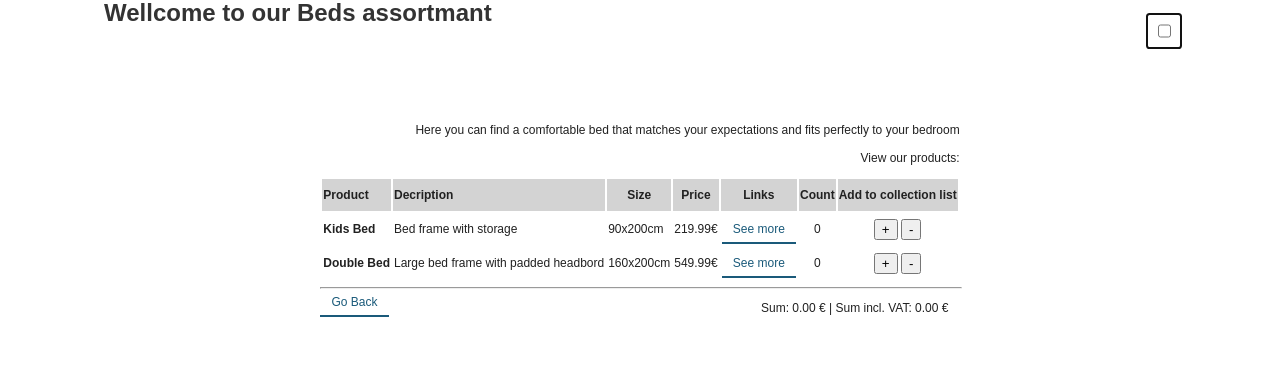
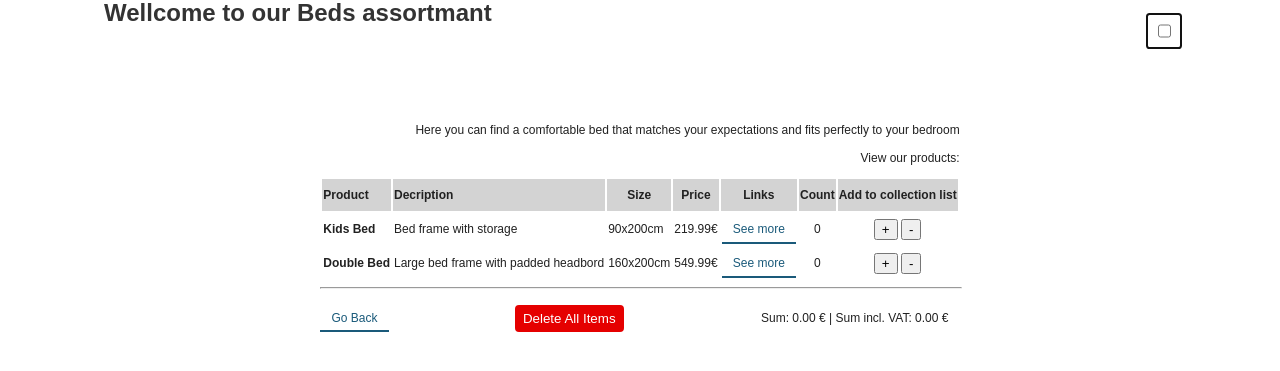
Before and after one commit to MartinLauff/Furnish-Corner, a PHP site: page /bedsList.html in a window 1280 px wide. Shown: the part 17-388 px from the top of the page. Run offline with PHP 8.4, Linux system fonts and the light colour scheme.

Commit message:
delete items

```diff
--- a/bedsList.html
+++ b/bedsList.html
@@ -68,7 +68,9 @@
         </table>
       </div>
       <hr />
+      <div class="links">
         <a href="bedroomList.html">Go Back</a>
+        <button onclick="deleteItems()" class="delete">Delete All Items</button>
         <div class="sum">
           <span>Sum: </span>
           <span id="sum">0.00</span>
@@ -78,6 +80,7 @@
           <span>€</span>
         </div>
       </div>
+    </div>
     <div id="collectionList" class="wrapper"></div>
     <script src="script.js"></script>
   </body>
--- a/couchesList.html
+++ b/couchesList.html
@@ -63,7 +63,9 @@
         </table>
       </div>
       <hr>
+      <div class="links">
         <a href="livingRoomList.html">Go Back</a>
+        <button onclick="deleteItems()" class="delete">Delete All Items</button>
         <div class="sum">
           <span>Sum: </span>
           <span id="sum">0.00</span>
@@ -73,6 +75,7 @@
           <span>€</span>
         </div>
       </div>
+    </div>
     <div id="collectionList" class="wrapper"></div>
     <script src="script.js"></script>
   </body>
--- a/devicesList.html
+++ b/devicesList.html
@@ -65,7 +65,9 @@
         </table>
       </div>
       <hr />
+      <div class="links">
         <a href="livingRoomList.html">Go Back</a>
+        <button onclick="deleteItems()" class="delete">Delete All Items</button>
         <div class="sum">
           <span>Sum: </span>
           <span id="sum">0.00</span>
@@ -75,6 +77,7 @@
           <span>€</span>
         </div>
       </div>
+    </div>
     <div id="collectionList" class="wrapper"></div>
     <script src="script.js"></script>
   </body>
--- a/mystyle.css
+++ b/mystyle.css
@@ -167,6 +167,15 @@ hr {
   display: inline;
   float: right;
 }
+.delete {
+  background-color: #e50000;
+  border: 2px solid #e50000;
+  border-radius: 4px;
+  color: #fff;
+}
+.delete:hover {
+  background-color: #d30505;
+}
 @media screen and (max-width: 45rem) {
   .index-grid {
     display: block;
--- a/script.js
+++ b/script.js
@@ -9,7 +9,7 @@ const wardrobeList = document.getElementById('wardrobeList');
 const bedsList = document.getElementById('bedsList');
 const devicesList = document.getElementById('devicesList');
 const collectionList = document.getElementById('collectionList');
-const tax = 1.19
+const tax = 1.19;
 
 function applySavedTheme() {
   const storedTheme = localStorage.getItem('theme');
@@ -79,6 +79,28 @@ function getTotalPrice(priceWOTax) {
   const element = document.getElementById('priceWTaxes');
   const priceWithTaxes = (tax * priceWOTax).toFixed(2);
   element.innerText = priceWithTaxes;
+}
+
+function deleteItems() {
+  const rows = document.querySelectorAll('.collectionItem');
+  if (Object.keys(rows).length !== 0 && rows.constructor !== Object) {
+    if (
+      confirm('Are you sure you want to delete all the collected items?') ===
+      true
+    ) {
+      let itemIds = [];
+
+      for (const element of rows) {
+        const id = element.getAttribute('id').split('-')[0];
+        itemIds.push(id);
+        element.remove();
+      }
+      itemIds = new Set(itemIds);
+      itemIds.forEach((id) => (document.getElementById(id).innerText = 0));
+      document.getElementById('sum').innerText = '0.00';
+      document.getElementById('priceWTaxes').innerText = '0.00';
+    }
+  }
 }
 
 if (loginForm) {
--- a/wardrobesList.html
+++ b/wardrobesList.html
@@ -75,13 +75,14 @@
       <hr />
       <div class="links">
         <a href="bedroomList.html">Go Back</a>
+        <button onclick="deleteItems()" class="delete">Delete All Items</button>
         <div class="sum">
           <span>Sum: </span>
           <span id="sum">0.00</span>
           <span>€</span>
           <span> | Sum incl. VAT: </span>
-        <span id="priceWTaxes">0.00</span>
-        <span>€</span>
+          <span id="priceWTaxes">0.00</span>
+          <span>€</span>
         </div>
       </div>
     </div>
```
Lines whose indentation alone changed are shown as unchanged.
